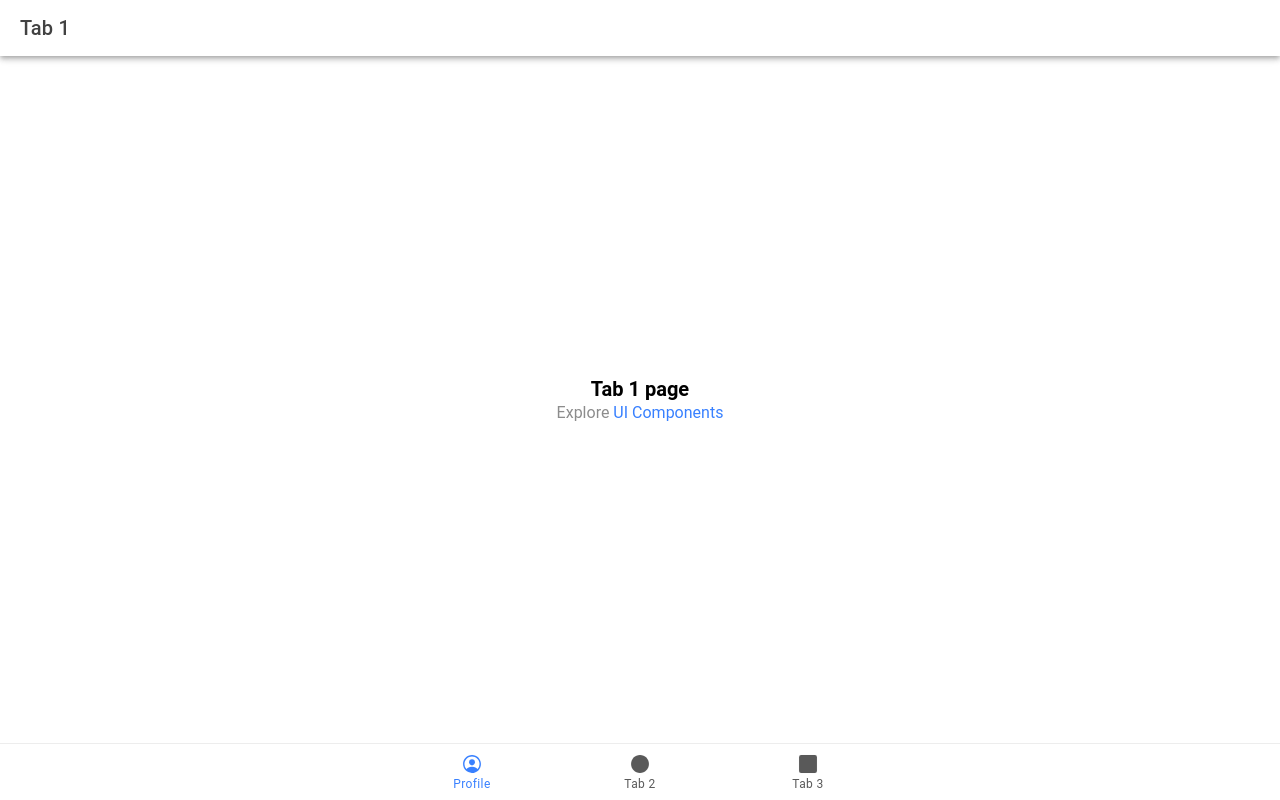
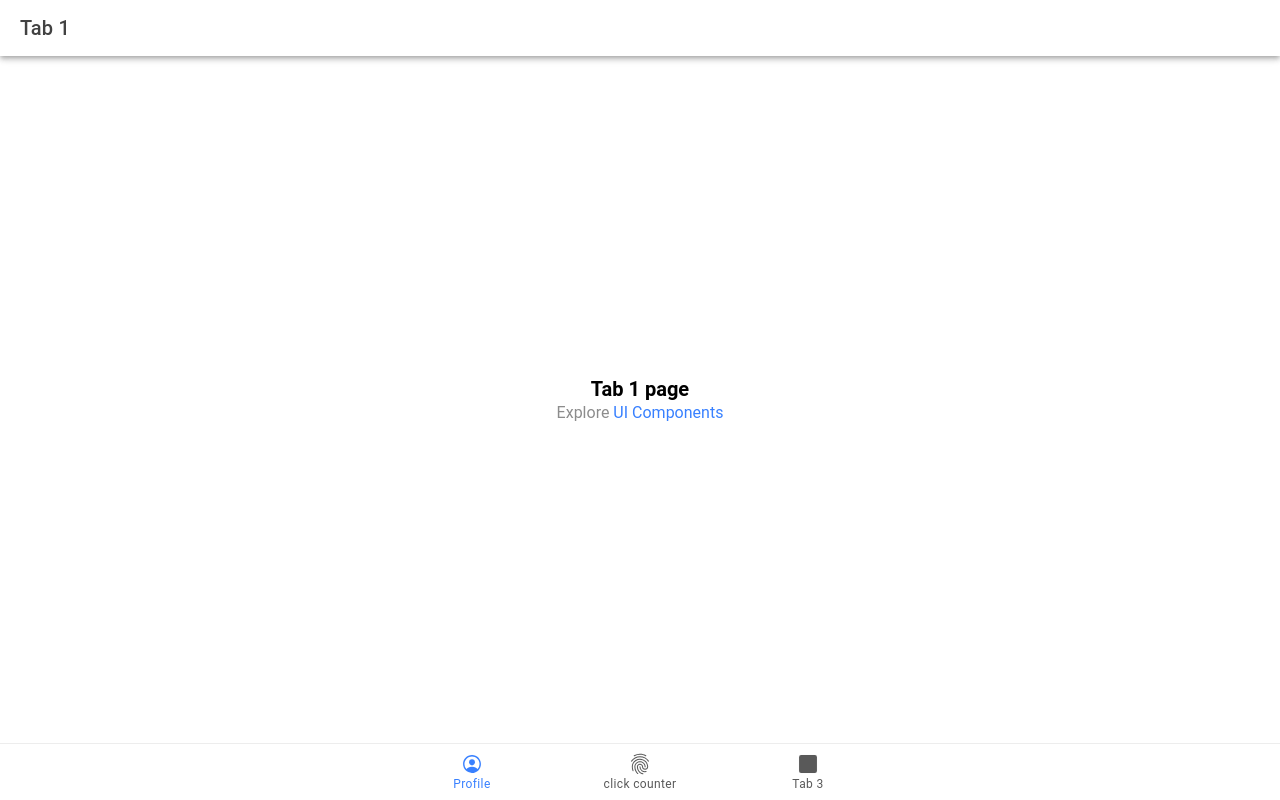
Before and after one commit to Jkmanait/ion-t-manait, a React (Vite) app: page /tab1 in a window 1280 px wide. Built offline with nearby package versions, Linux system fonts and the light colour scheme.

Commit message:
change tab2 and icon

```diff
--- a/src/App.tsx
+++ b/src/App.tsx
@@ -10,7 +10,7 @@ import {
   setupIonicReact
 } from '@ionic/react';
 import { IonReactRouter } from '@ionic/react-router';
-import { ellipse, personCircleOutline, square, triangle } from 'ionicons/icons';
+import { ellipse, fingerPrintOutline, personCircleOutline, square, triangle } from 'ionicons/icons';
 import Tab1 from './pages/Tab1';
 import Tab2 from './pages/Tab2';
 import Tab3 from './pages/Tab3';
@@ -60,8 +60,8 @@ const App: React.FC = () => (
             <IonLabel>Profile</IonLabel>
           </IonTabButton>
           <IonTabButton tab="tab2" href="/tab2">
-            <IonIcon aria-hidden="true" icon={ellipse} />
-            <IonLabel>Tab 2</IonLabel>
+            <IonIcon aria-hidden="true" icon={fingerPrintOutline} />
+            <IonLabel>click counter</IonLabel>
           </IonTabButton>
           <IonTabButton tab="tab3" href="/tab3">
             <IonIcon aria-hidden="true" icon={square} />
```
